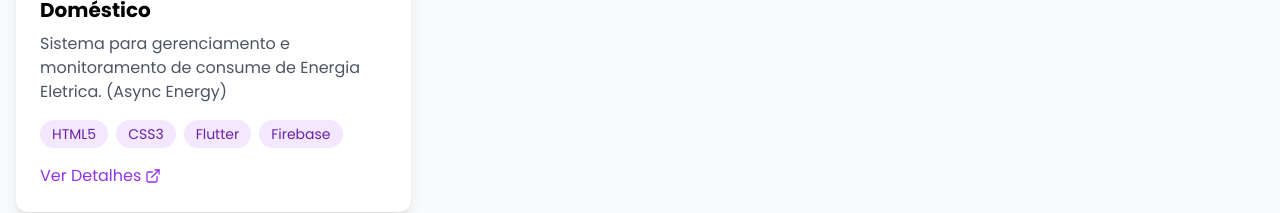
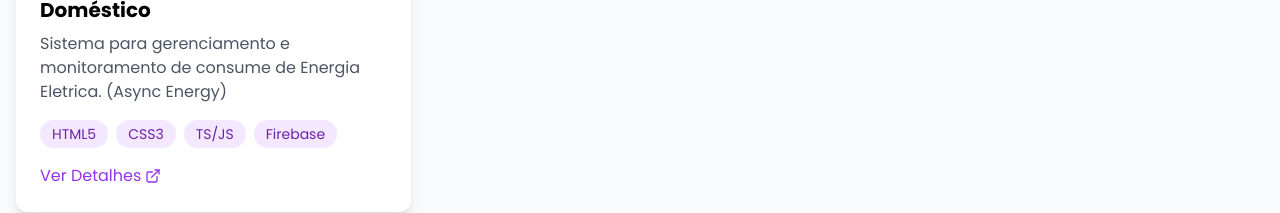
Before and after one commit to marianoj8/marianoj8-me, a React (Vite) app: page / in a window 1280 px wide. Shown: the part 2500-2713 px from the top of the page. Built offline with nearby package versions, Linux system fonts and the light colour scheme.

Commit message:
Update skills section to replace Flutter with TS/JS

```diff
--- a/src/App.tsx
+++ b/src/App.tsx
@@ -264,7 +264,7 @@ function App() {
                     CSS3
                   </span>
                   <span className="px-3 py-1 bg-purple-100 text-purple-800 rounded-full text-sm">
-                    Flutter
+                    TS/JS
                   </span>
                   <span className="px-3 py-1 bg-purple-100 text-purple-800 rounded-full text-sm">
                     Firebase
```
